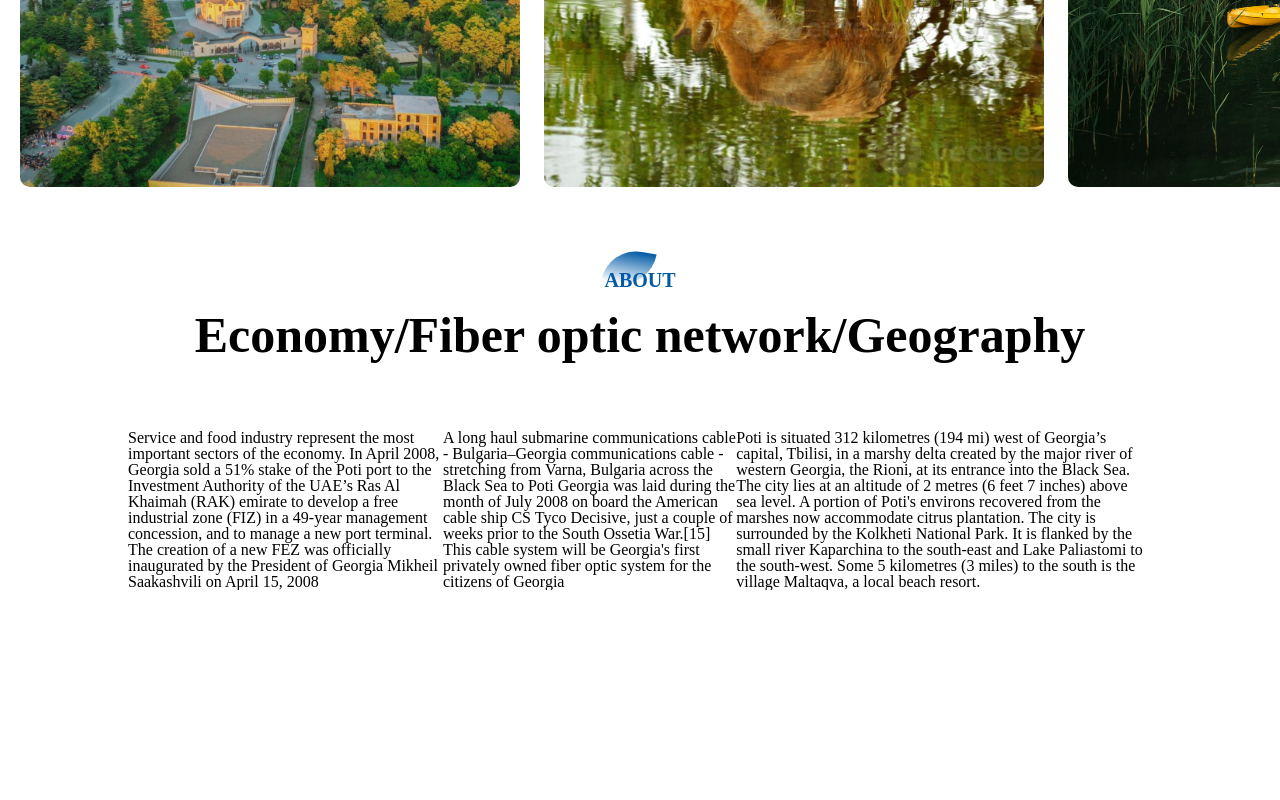
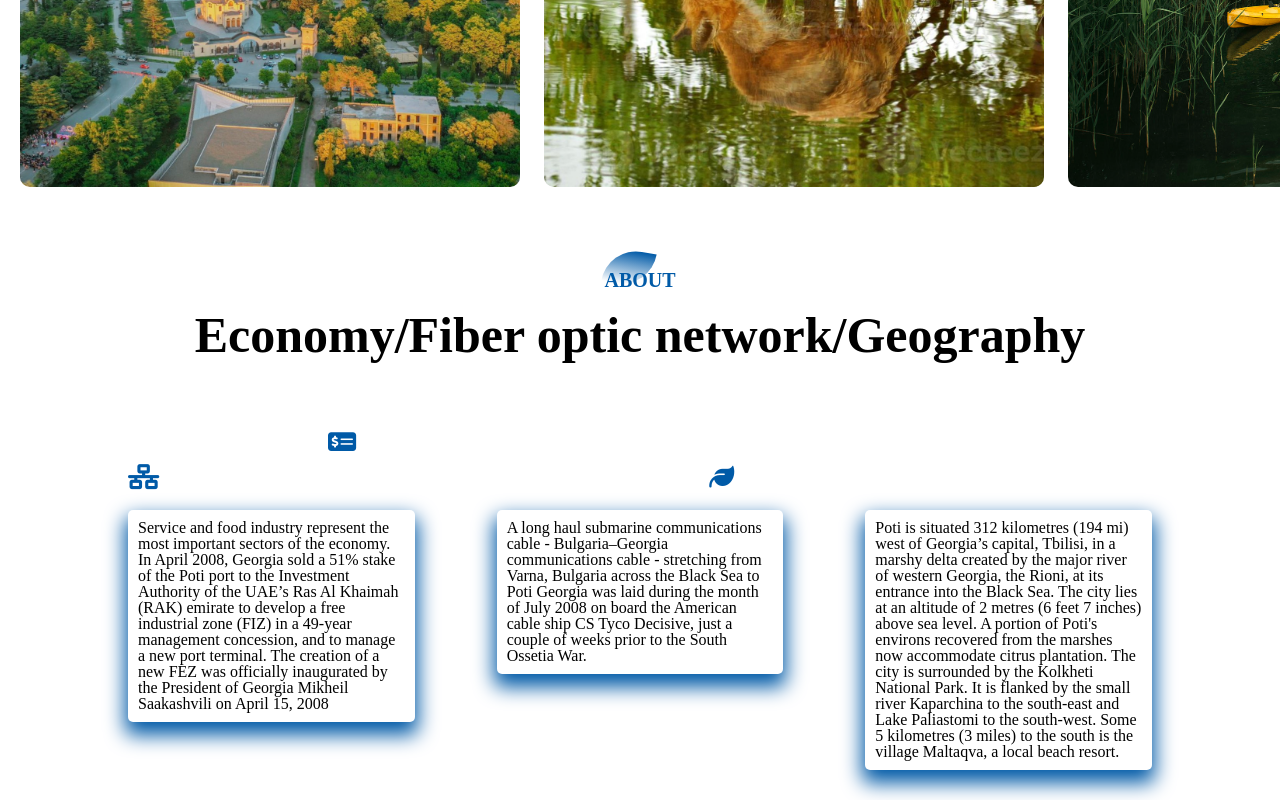
Before and after one commit to styebuchava/Phasis, a plain HTML site: page index.html in a window 1280 px wide. Shown: the part 2415-3215 px from the top of the page. Before the commit the page ends 3005 px from the top, so only its background shows below. Drawn offline with Linux system fonts and the light colour scheme; files whose address does not match are found by name.

Commit message:
section 3

```diff
--- a/css/style.css
+++ b/css/style.css
@@ -287,7 +287,49 @@ nav ul li a{
     display: flex;
     margin: auto;
     width: 80%;
+    justify-content: space-between;
+    align-items: flex-start;
+    flex-wrap: wrap;
 }
+.about-col{
+    flex-basis: 28% ;
+    padding: 10px;
+    margin-bottom: 30px;
+    border-radius: 5px;
+    box-shadow: 0 10px 20px 3px #005AA7 ;
+    cursor: pointer;
+    transition: 0.3s;
+}
+.icons{
+    display: flex;
+    margin: auto;
+    width: 80%;
+    align-items: flex-start;
+    flex-wrap: wrap;
+    margin-bottom: 10px;
+}
+.fa-network-wired{
+    margin-right: 550px;
+    font-size: 25px ;
+    margin-bottom: 10px;
+    color: #005AA7;
+}
+
+.fa-leaf{
+    font-size: 25px;
+    border-radius: 3px;
+    color: #005AA7;
+}
+.fa-money-check-alt{
+    margin-left: 200px;
+    margin-right: 510px;
+    font-size: 25px ;
+    margin-bottom: 10px;
+
+    border-radius: 3px;
+    color: #005AA7;
+}
+
 
 /* hover animations */
 
@@ -300,3 +342,6 @@ nav ul li a{
 .img:hover{
     transform: translateY(-10px)
 }
+.about-col:hover{
+    transform: translateY(-10px)
+}
--- a/index.html
+++ b/index.html
@@ -96,17 +96,23 @@
             <p>ABOUT</p>
             <h1>Economy/Fiber optic network/Geography </h1>
         </div>
+        <div class="icons">
+            <i class="fas fa-money-check-alt"></i>
+            <i class="fas fa-network-wired"></i>
+            <i class="fas fa-leaf"></i>
+
+        </div>
         <div class="about-row">
             <div class="about-col">
                 <p>Service and food industry represent the most important sectors of the economy. In April 2008, Georgia sold a 51% stake of the Poti port
                     to the Investment Authority of the UAE’s Ras Al Khaimah (RAK) emirate to develop a free industrial zone (FIZ) in a 49-year management
                     concession, and to manage a new port terminal. The creation of a new FEZ was officially inaugurated by the President of Georgia Mikheil
-                    Saakashvili on April 15, 2008</p>
+                    Saakashvili on April 15, 2008 </p>
             </div>
             <div class="about-col">
                 <p>A long haul submarine communications cable - Bulgaria–Georgia communications cable - stretching from Varna, Bulgaria across the Black Sea
-                    to Poti Georgia was laid during the month of July 2008 on board the American cable ship CS Tyco Decisive, just a couple of weeks prior to
-                     the South Ossetia War.[15] This cable system will be Georgia's first privately owned fiber optic system for the citizens of Georgia</p>
+                     to Poti Georgia was laid during the month of July 2008 on board the American cable ship CS Tyco Decisive, just a couple of weeks prior to
+                      the South Ossetia War.</p>
             </div>
             <div class="about-col">
                 <p>Poti is situated 312 kilometres (194 mi) west of Georgia’s capital, Tbilisi, in a marshy delta created by the major river of western Georgia,
```
